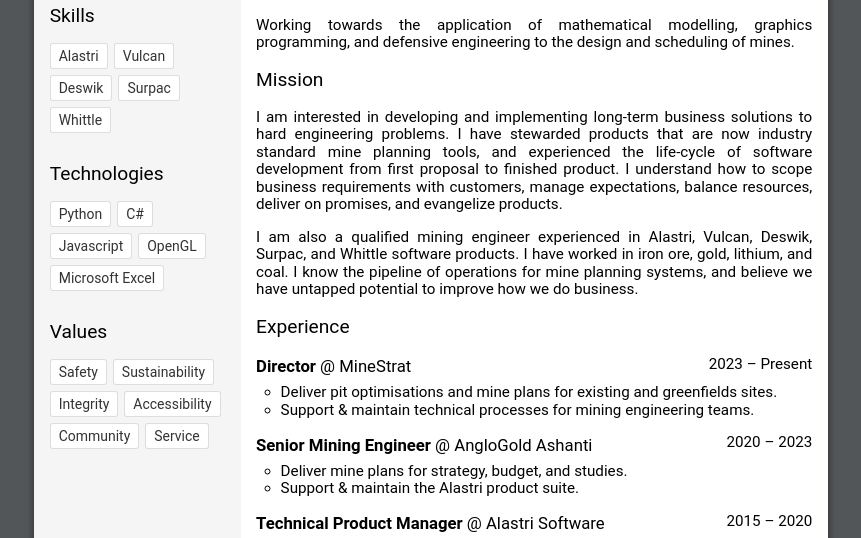
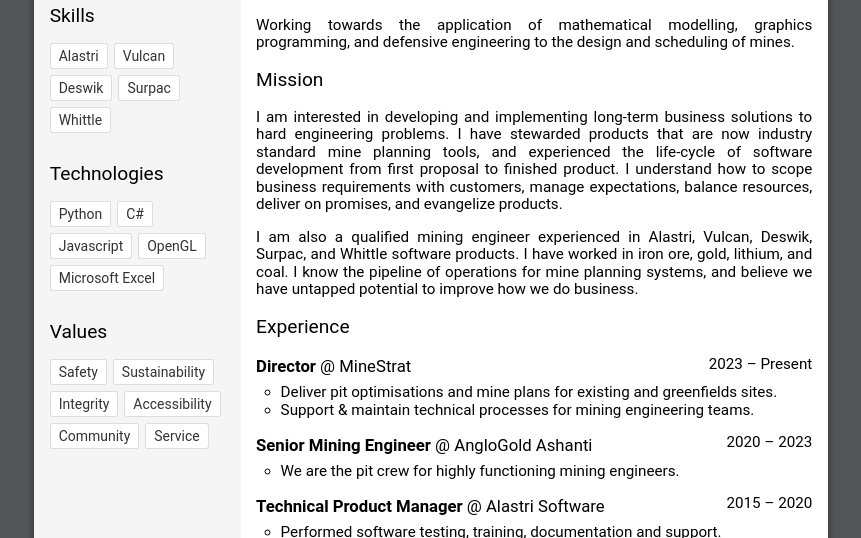
Before and after one commit to timadds/timadds.github.io, a plain HTML site: page index.html in a window 1280 px wide. Shown: the part 222-760 px from the top of the page, without its empty margins (209-1070 px from the left). Drawn offline with nearby package versions, Linux system fonts and the light colour scheme.

Commit message:
Update index.html

```diff
--- a/index.html
+++ b/index.html
@@ -109,8 +109,7 @@
                         </aside>
                     </section>
                     <ul>
-                        <li>Deliver mine plans for strategy, budget, and studies.</li>
-                        <li>Support & maintain the Alastri product suite.</li>
+                        <li>We are the pit crew for highly functioning mining engineers.</li>
                     </ul>
 
                     <section class="tblRow">
```
